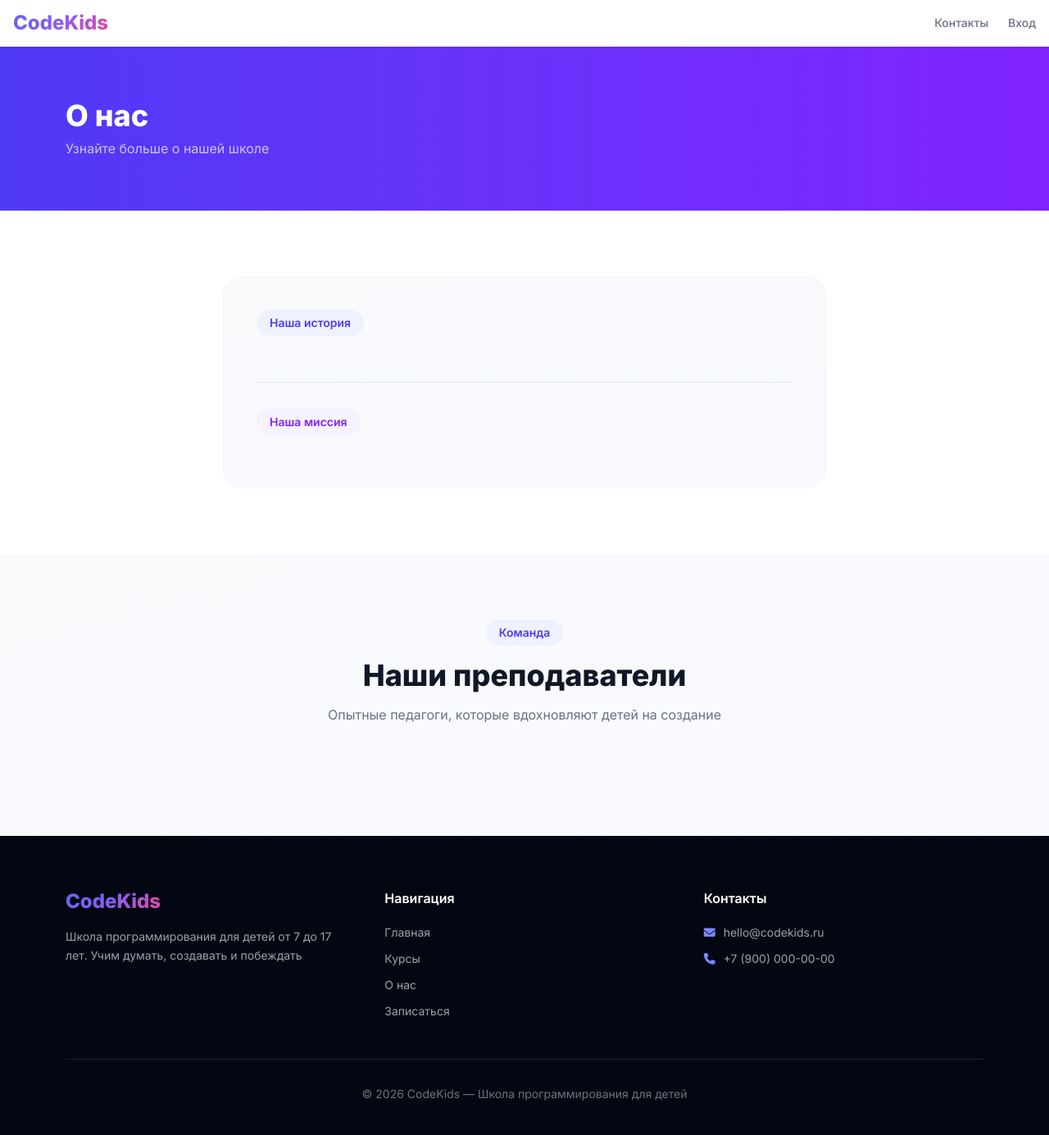
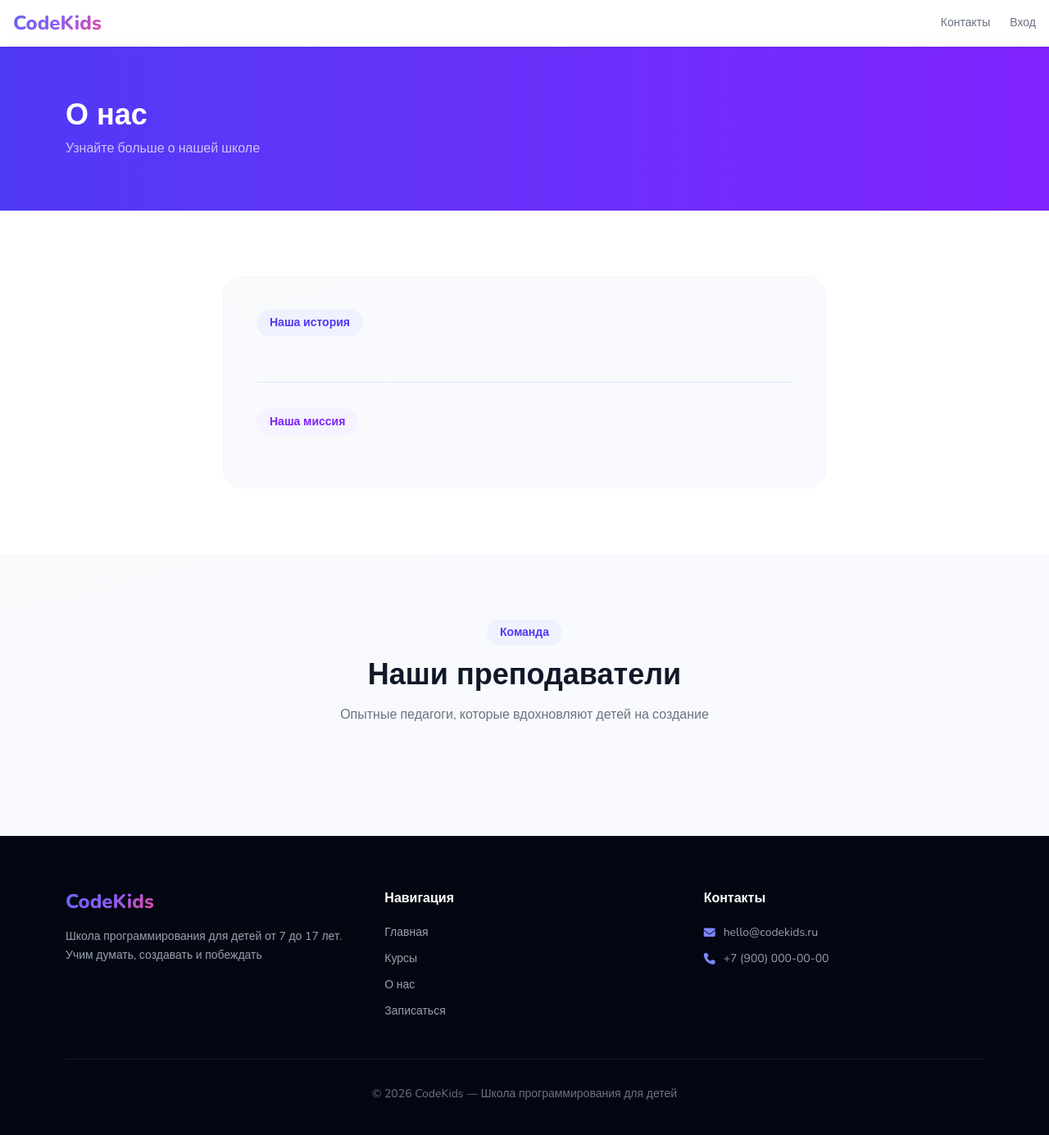
Before and after one commit to strongardo/codekids, a Django app: page /about/ in a window 1280 px wide. Shown: the whole page at 82% size. Run offline with Django 5.2, Linux system fonts and the light colour scheme; data that the repository does not hold is empty.

Commit message:
Add Nunito font

```diff
--- a/templates/base.html
+++ b/templates/base.html
@@ -13,10 +13,10 @@
 
     <script src="https://cdn.jsdelivr.net/npm/@tailwindcss/browser@4"></script>
 
-    <link href="https://fonts.googleapis.com/css2?family=Inter:wght@400;500;600;700;800&display=swap" rel="stylesheet"/>
+    <link href="https://fonts.googleapis.com/css2?family=Nunito:wght@400;500;600;700;800&display=swap" rel="stylesheet"/>
     <style>
         body {
-          font-family: 'Inter', sans-serif;
+          font-family: 'Nunito', sans-serif;
         }
 
         .fade-in {
--- a/templates/header.html
+++ b/templates/header.html
@@ -80,12 +80,6 @@
             {% endif %}
             {% endif %}
 
-            <div class="pt-2 mt-1 border-t border-gray-100">
-                <a href="#application_form"
-                   class="block text-center bg-gradient-to-r from-indigo-600 to-violet-600 text-white font-semibold px-5 py-2.5 rounded-xl transition-all">
-                    Оставить заявку
-                </a>
-            </div>
         </nav>
     </div>
 </header>
```
